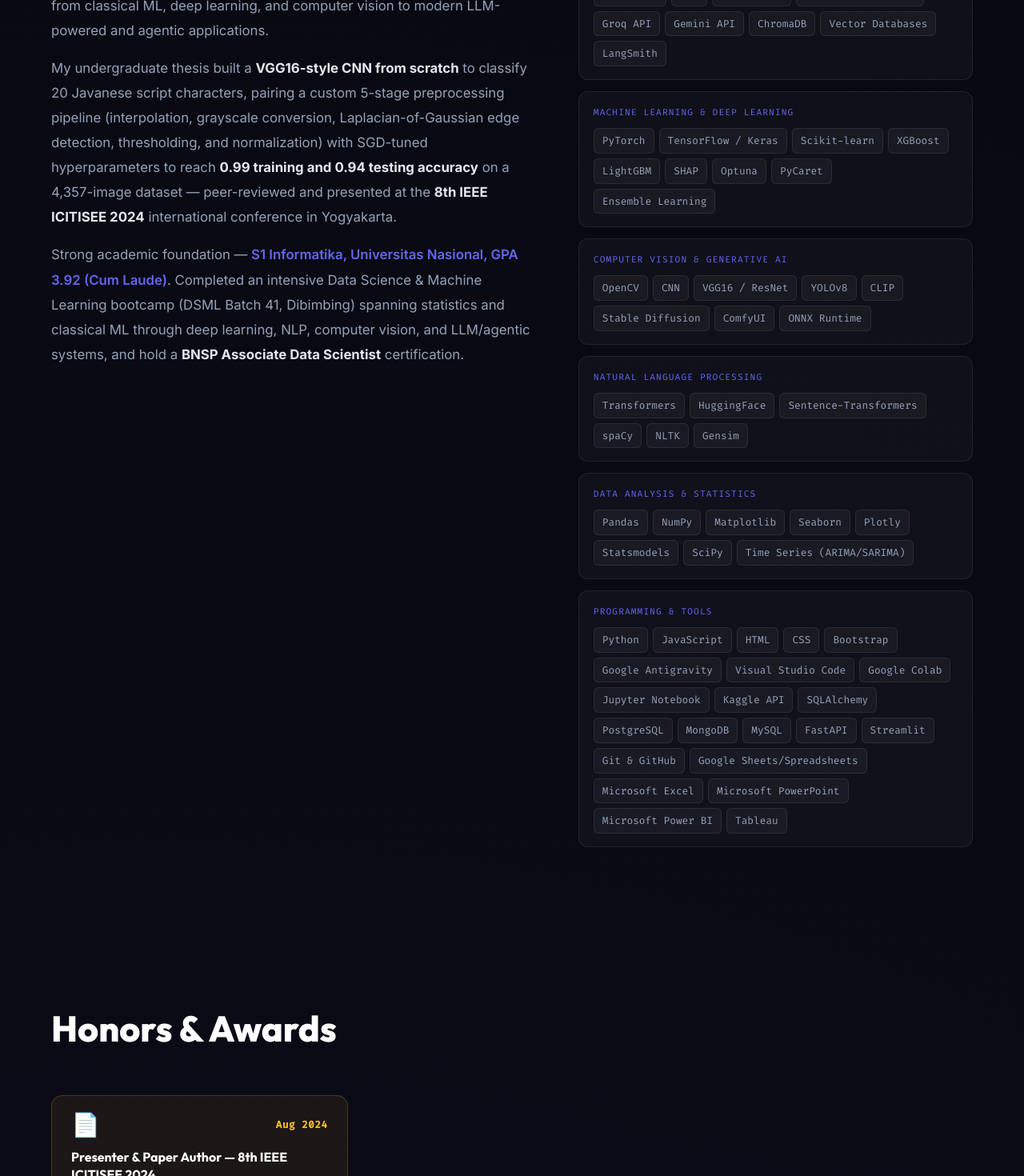
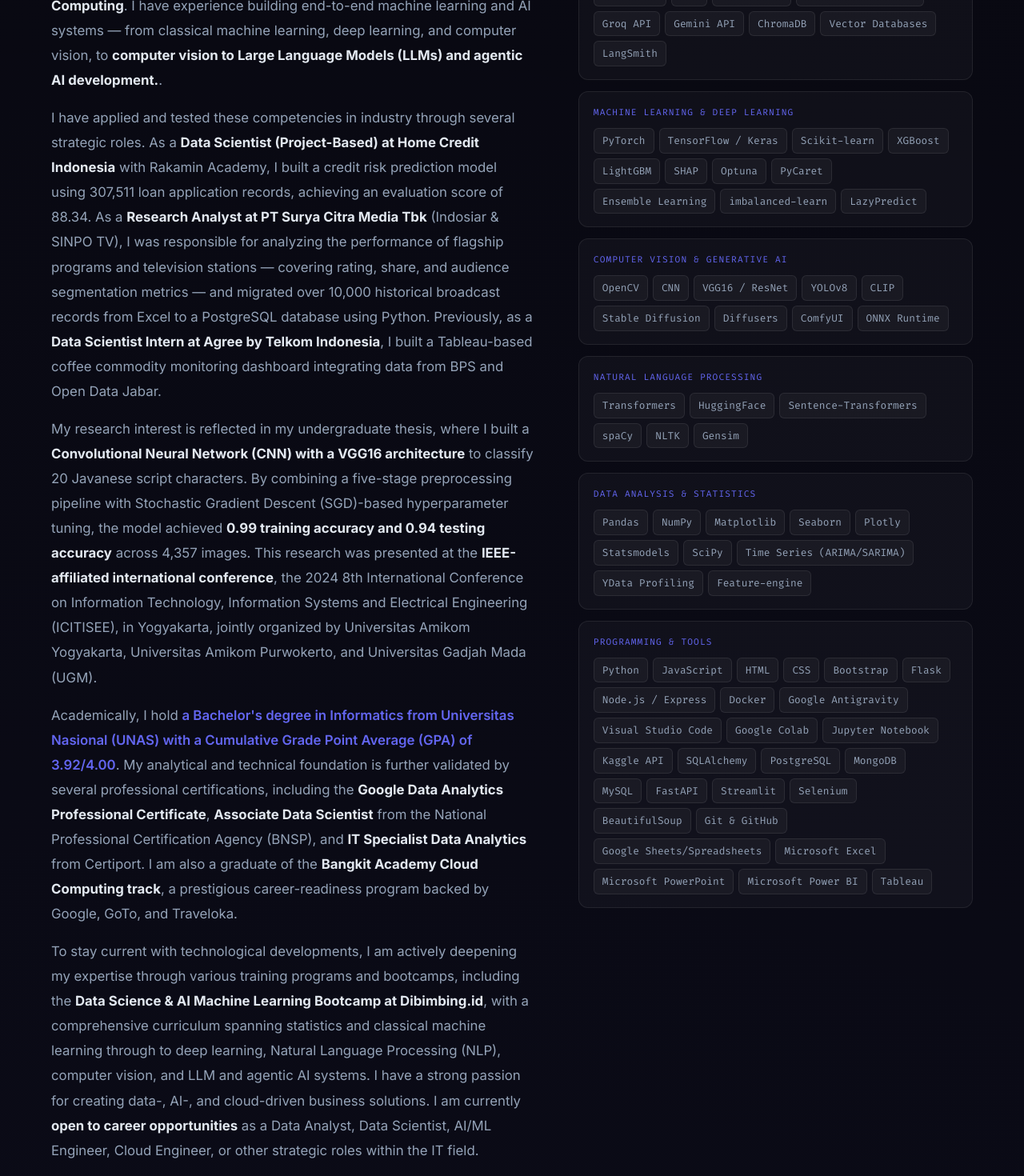
Before and after one commit to wan-projects/Web-Portofolio-Wawan, a React (Vite) app: page / in a window 1280 px wide. Shown: the part 1080-2550 px from the top of the page at 80% size. Built offline with nearby package versions, Linux system fonts and the light colour scheme.

Commit message:
Update file: src/components/About.jsx

```diff
--- a/src/components/About.jsx
+++ b/src/components/About.jsx
@@ -27,6 +27,8 @@
       "Optuna",
       "PyCaret",
       "Ensemble Learning",
+      "imbalanced-learn",
+      "LazyPredict",
     ],
   },
   {
@@ -38,6 +40,7 @@
       "YOLOv8",
       "CLIP",
       "Stable Diffusion",
+      "Diffusers",
       "ComfyUI",
       "ONNX Runtime",
     ],
@@ -64,6 +67,8 @@
       "Statsmodels",
       "SciPy",
       "Time Series (ARIMA/SARIMA)",
+      "YData Profiling",
+      "Feature-engine",
     ],
   },
   {
@@ -74,6 +79,9 @@
       "HTML",
       "CSS",
       "Bootstrap",
+      "Flask",
+      "Node.js / Express",
+      "Docker",
       "Google Antigravity",
       "Visual Studio Code",
       "Google Colab",
@@ -85,6 +93,8 @@
       "MySQL",
       "FastAPI",
       "Streamlit",
+      "Selenium",
+      "BeautifulSoup",
       "Git & GitHub",
       "Google Sheets/Spreadsheets",
       "Microsoft Excel",
@@ -105,33 +115,88 @@
       <div className="about-wrap fade-in-section">
         <div className="about-body">
           <p>
-            I'm a <strong>Data Scientist and AI/ML Engineer</strong> with a
-            background in Informatics, specializing in building end-to-end
-            machine learning and AI systems — from classical ML, deep learning,
-            and computer vision to modern LLM-powered and agentic applications.
+            I am an Informatics professional passionate about{" "}
+            <strong>
+              Data Analytics, Data Science, Artificial Intelligence/Machine
+              Learning (AI/ML), and Cloud Computing
+            </strong>
+            . I have experience building end-to-end machine learning and AI
+            systems — from classical machine learning, deep learning, and
+            computer vision, to{" "}
+            <strong>
+              computer vision to Large Language Models (LLMs) and agentic AI
+              development.
+            </strong>
+            .
           </p>
           <p>
-            My undergraduate thesis built a{" "}
-            <strong>VGG16-style CNN from scratch</strong> to classify 20
-            Javanese script characters, pairing a custom 5-stage preprocessing
-            pipeline (interpolation, grayscale conversion, Laplacian-of-Gaussian
-            edge detection, thresholding, and normalization) with SGD-tuned
-            hyperparameters to reach{" "}
-            <strong>0.99 training and 0.94 testing accuracy</strong> on a
-            4,357-image dataset — peer-reviewed and presented at the{" "}
-            <strong>8th IEEE ICITISEE 2024</strong> international conference in
-            Yogyakarta.
+            I have applied and tested these competencies in industry through
+            several strategic roles. As a{" "}
+            <strong>
+              Data Scientist (Project-Based) at Home Credit Indonesia
+            </strong>{" "}
+            with Rakamin Academy, I built a credit risk prediction model using
+            307,511 loan application records, achieving an evaluation score of
+            88.34. As a{" "}
+            <strong>Research Analyst at PT Surya Citra Media Tbk</strong>{" "}
+            (Indosiar & SINPO TV), I was responsible for analyzing the
+            performance of flagship programs and television stations — covering
+            rating, share, and audience segmentation metrics — and migrated over
+            10,000 historical broadcast records from Excel to a PostgreSQL
+            database using Python. Previously, as a{" "}
+            <strong>Data Scientist Intern at Agree by Telkom Indonesia</strong>,
+            I built a Tableau-based coffee commodity monitoring dashboard
+            integrating data from BPS and Open Data Jabar.
           </p>
           <p>
-            Strong academic foundation —{" "}
+            My research interest is reflected in my undergraduate thesis, where
+            I built a{" "}
+            <strong>
+              Convolutional Neural Network (CNN) with a VGG16 architecture
+            </strong>{" "}
+            to classify 20 Javanese script characters. By combining a five-stage
+            preprocessing pipeline with Stochastic Gradient Descent (SGD)-based
+            hyperparameter tuning, the model achieved{" "}
+            <strong>0.99 training accuracy and 0.94 testing accuracy</strong>{" "}
+            across 4,357 images. This research was presented at the{" "}
+            <strong>IEEE-affiliated international conference</strong>, the 2024
+            8th International Conference on Information Technology, Information
+            Systems and Electrical Engineering (ICITISEE), in Yogyakarta,
+            jointly organized by Universitas Amikom Yogyakarta, Universitas
+            Amikom Purwokerto, and Universitas Gadjah Mada (UGM).
+          </p>
+          <p>
+            Academically, I hold{" "}
             <span className="about-hl">
-              S1 Informatika, Universitas Nasional, GPA 3.92 (Cum Laude)
+              a Bachelor's degree in Informatics from Universitas Nasional
+              (UNAS) with a Cumulative Grade Point Average (GPA) of 3.92/4.00
             </span>
-            . Completed an intensive Data Science & Machine Learning bootcamp
-            (DSML Batch 41, Dibimbing) spanning statistics and classical ML
-            through deep learning, NLP, computer vision, and LLM/agentic
-            systems, and hold a <strong>BNSP Associate Data Scientist</strong>{" "}
-            certification.
+            . My analytical and technical foundation is further validated by
+            several professional certifications, including the{" "}
+            <strong>Google Data Analytics Professional Certificate</strong>,{" "}
+            <strong>Associate Data Scientist</strong> from the National
+            Professional Certification Agency (BNSP), and{" "}
+            <strong>IT Specialist Data Analytics</strong> from Certiport. I am
+            also a graduate of the{" "}
+            <strong>Bangkit Academy Cloud Computing track</strong>, a
+            prestigious career-readiness program backed by Google, GoTo, and
+            Traveloka.
+          </p>
+          <p>
+            To stay current with technological developments, I am actively
+            deepening my expertise through various training programs and
+            bootcamps, including the{" "}
+            <strong>
+              Data Science & AI Machine Learning Bootcamp at Dibimbing.id
+            </strong>
+            , with a comprehensive curriculum spanning statistics and classical
+            machine learning through to deep learning, Natural Language
+            Processing (NLP), computer vision, and LLM and agentic AI systems. I
+            have a strong passion for creating data-, AI-, and cloud-driven
+            business solutions. I am currently{" "}
+            <strong>open to career opportunities</strong> as a Data Analyst,
+            Data Scientist, AI/ML Engineer, Cloud Engineer, or other strategic
+            roles within the IT field.
           </p>
         </div>
 
```
